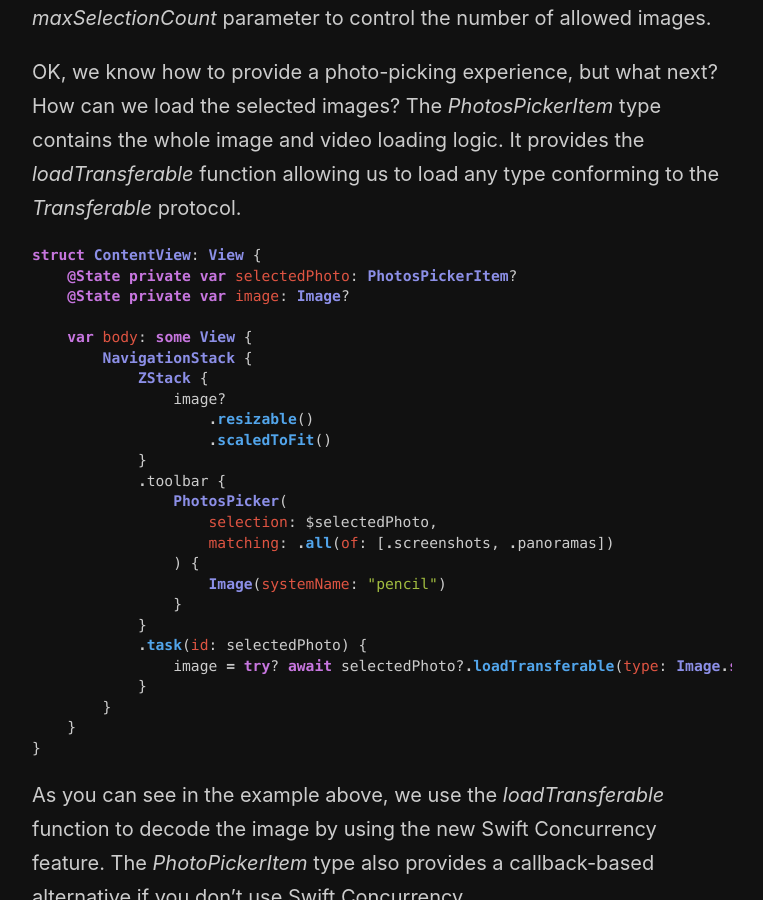
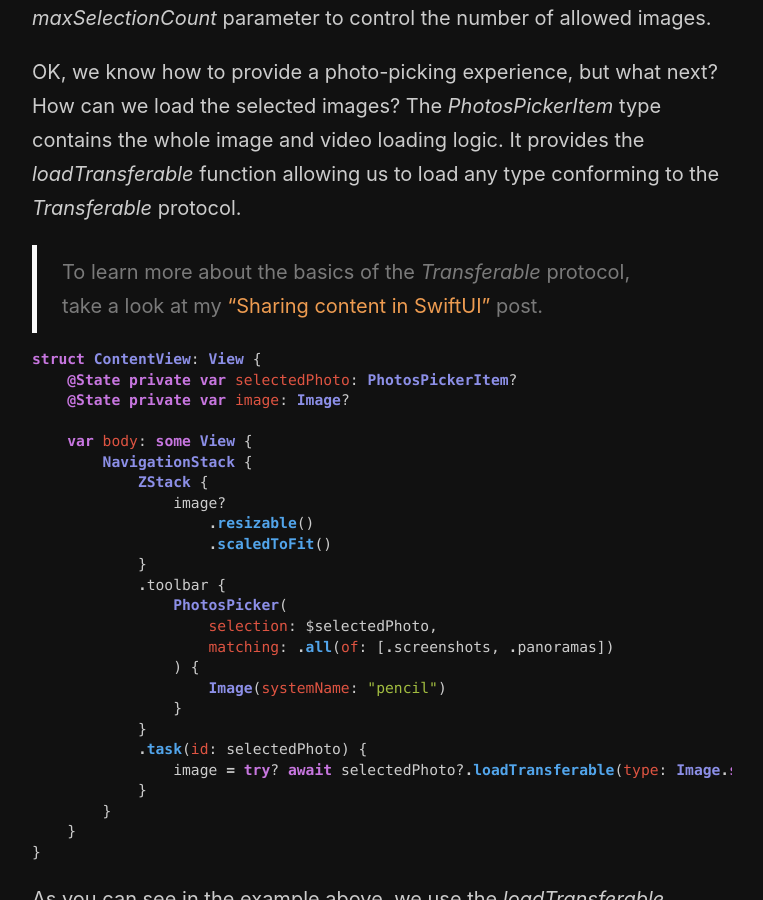
Before and after one commit to mecid/mecid.github.io, a Jekyll site: the page built from _posts/2023-04-25-photopicker-in-swiftui.md, in a window 1280 px wide and 900 px high, scrolled down 2818 px. Shown: the whole window, without its empty margins (258-1021 px from the left). Built offline with Jekyll 4.4.1, drawn with Linux system fonts in a browser that asks for light colours.

Commit message:
reference post added to photo picker post

````diff
--- a/_posts/2023-04-25-photopicker-in-swiftui.md
+++ b/_posts/2023-04-25-photopicker-in-swiftui.md
@@ -111,6 +111,8 @@ You can also provide a binding to an array of the *PhotoPickerItem* type to enab
 
 OK, we know how to provide a photo-picking experience, but what next? How can we load the selected images? The *PhotosPickerItem* type contains the whole image and video loading logic. It provides the *loadTransferable* function allowing us to load any type conforming to the *Transferable* protocol.
 
+> To learn more about the basics of the *Transferable* protocol, take a look at my ["Sharing content in SwiftUI"](/2023/03/28/sharing-content-in-swiftui/) post.
+
 ```swift
 struct ContentView: View {
     @State private var selectedPhoto: PhotosPickerItem?
````
